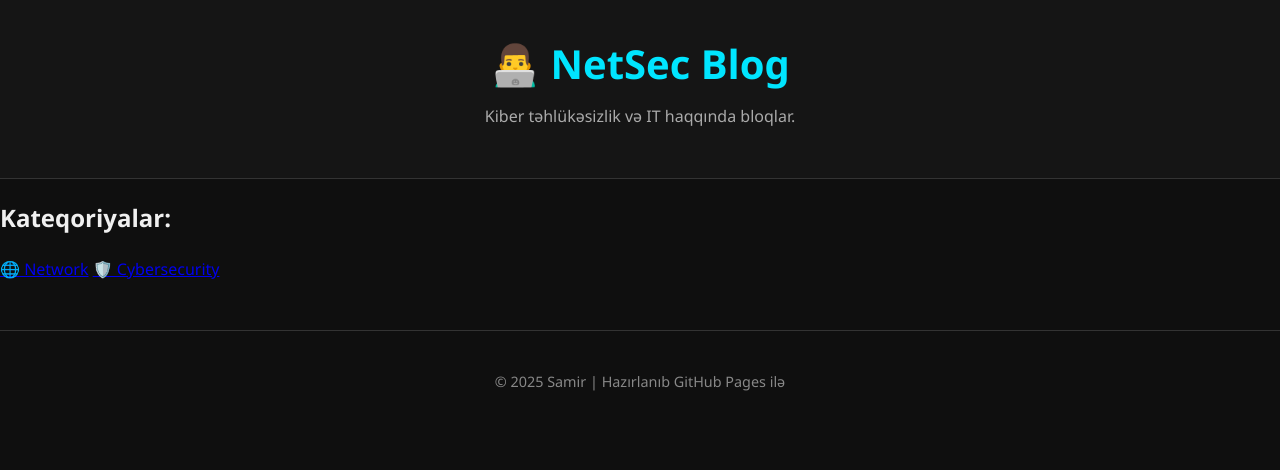
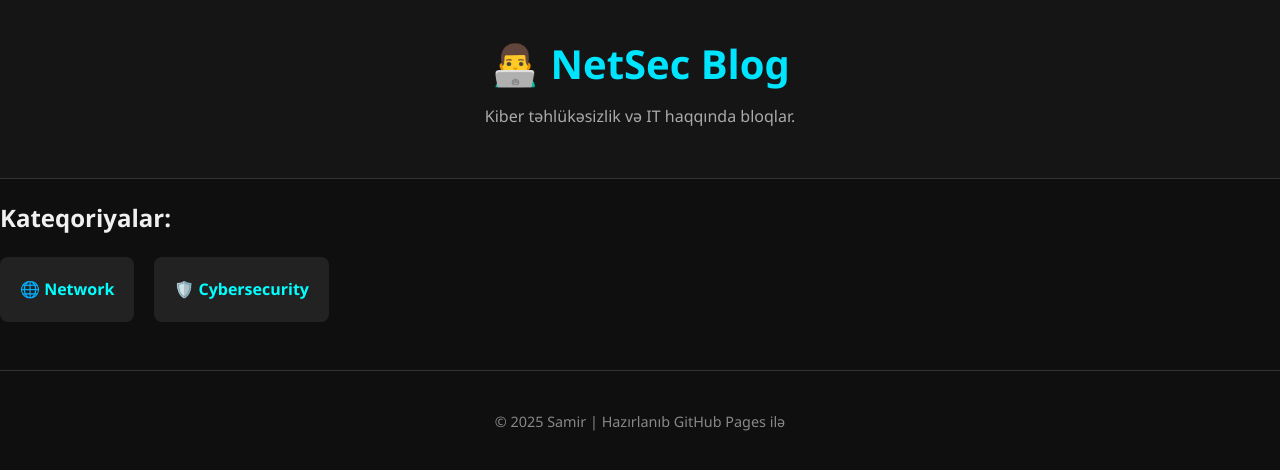
Before and after one commit to 5n4z4r0v/5n4z4r0v.github.io, a plain HTML site: page index.html in a window 1280 px wide. Drawn offline with Linux system fonts and the light colour scheme.

Commit message:
Update style.css

```diff
--- a/style.css
+++ b/style.css
@@ -79,3 +79,24 @@ footer {
   border-top: 1px solid #333;
   margin-top: 3rem;
 }
+
+.category-buttons {
+  display: flex;
+  gap: 20px;
+  margin-bottom: 30px;
+}
+
+.category-card {
+  display: block;
+  background-color: #222;
+  padding: 20px;
+  color: #00ffff;
+  text-decoration: none;
+  border-radius: 8px;
+  font-weight: bold;
+  transition: background-color 0.3s;
+}
+
+.category-card:hover {
+  background-color: #333;
+}
```
